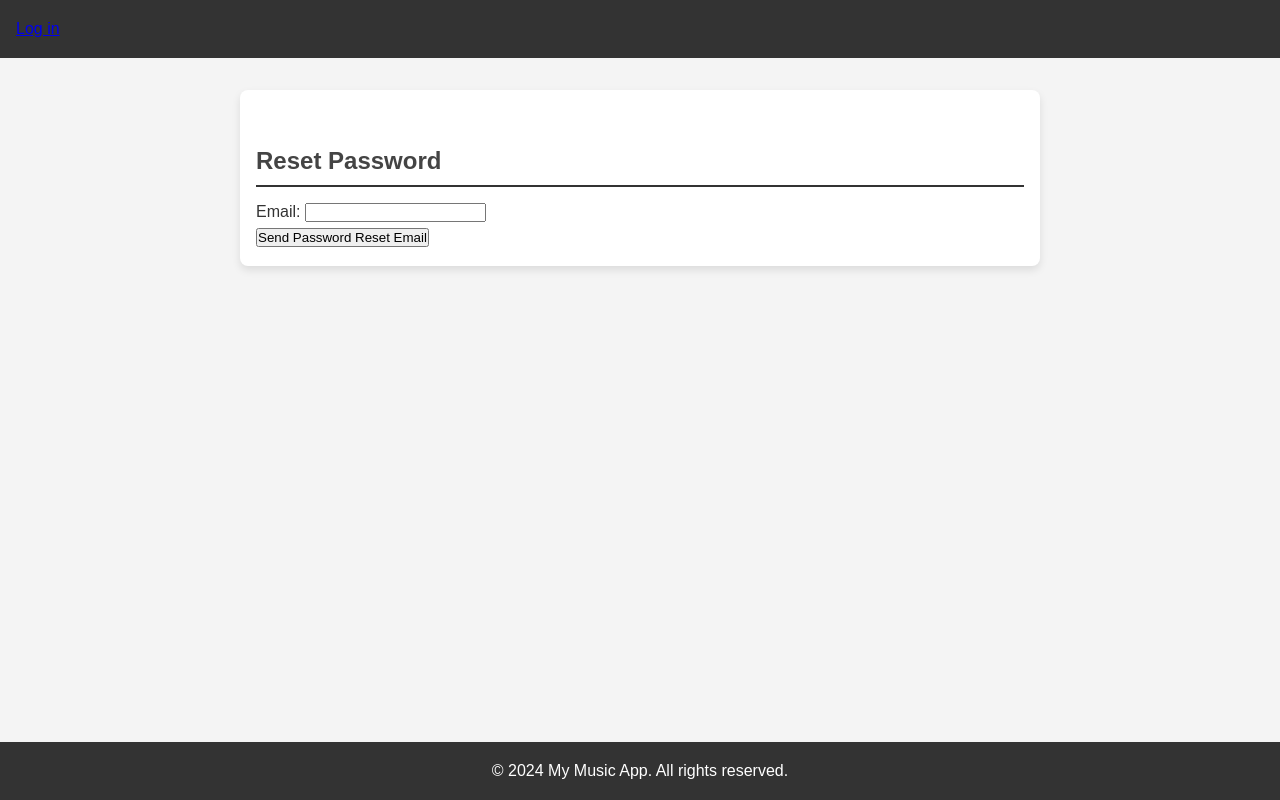
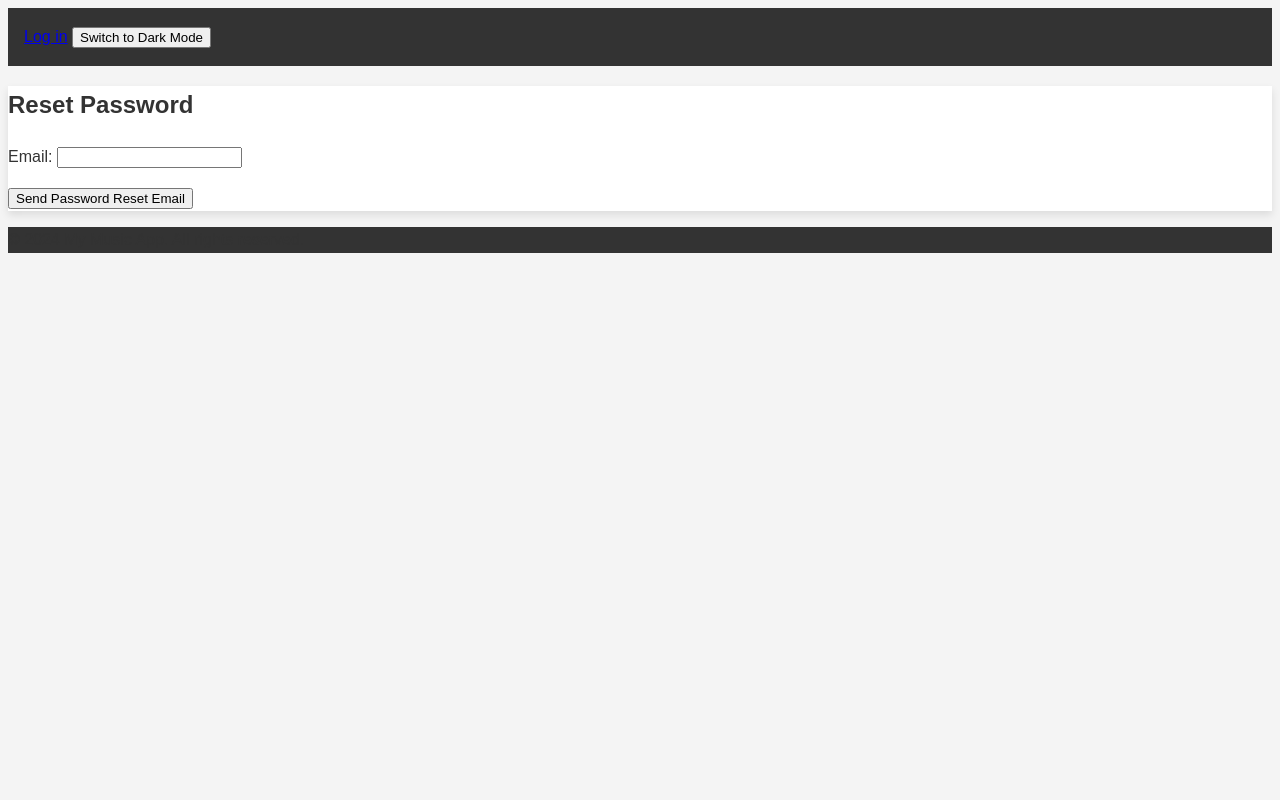
Before and after one commit to AdithyaRajesh1/SpotifyWrapper, a Django app: page /password_reset/ in a window 1280 px wide. Run offline with Django 5.2, Linux system fonts and the light colour scheme.

Commit message:
basic wrap done2

```diff
--- /dev/null
+++ b/Api/static/js/theme-toggle.js
@@ -0,0 +1,22 @@
+document.addEventListener("DOMContentLoaded", function () {
+    const themeToggle = document.getElementById("theme-toggle");
+    const currentTheme = localStorage.getItem("theme") || "light";
+
+    // Apply the saved theme and log it for debugging
+    console.log("Applying saved theme:", currentTheme);
+    document.documentElement.setAttribute("data-theme", currentTheme);
+
+    // Update the button text
+    themeToggle.textContent = currentTheme === "dark" ? "Switch to Light Mode" : "Switch to Dark Mode";
+
+    themeToggle.addEventListener("click", function () {
+        // Toggle the theme
+        const newTheme = document.documentElement.getAttribute("data-theme") === "light" ? "dark" : "light";
+        document.documentElement.setAttribute("data-theme", newTheme);
+        localStorage.setItem("theme", newTheme);
+        console.log("Switched to new theme:", newTheme);
+
+        // Update the button text
+        themeToggle.textContent = newTheme === "dark" ? "Switch to Light Mode" : "Switch to Dark Mode";
+    });
+});
--- a/Api/static/styles.css
+++ b/Api/static/styles.css
@@ -1,139 +1,59 @@
-/* Reset some default browser styles */
-* {
-    margin: 0;
-    padding: 0;
-    box-sizing: border-box;
+/* Define color variables for light and dark themes */
+:root {
+    --bg-color: #f4f4f4;
+    --text-color: #333;
+    --nav-bg-color: #333;
+    --nav-text-color: #fff;
+    --link-color: #1db954;
+    --link-hover-color: #14833b;
+    --content-bg-color: #fff;
+    --footer-bg-color: #333;
 }
 
+[data-theme="dark"] {
+    --bg-color: #121212;
+    --text-color: #f4f4f4;
+    --nav-bg-color: #222;
+    --nav-text-color: #bbb;
+    --link-color: #8bc34a;
+    --link-hover-color: #a5d6a7;
+    --content-bg-color: #333;
+    --footer-bg-color: #222;
+}
+
+/* Apply variables throughout your CSS */
 body {
     font-family: Arial, sans-serif;
     line-height: 1.6;
-    background-color: #f4f4f4;
-    color: #333;
+    background-color: var(--bg-color);
+    color: var(--text-color);
 }
 
-/* Navigation Bar */
 nav {
-    background-color: #333;
-    color: #fff;
+    background-color: var(--nav-bg-color);
+    color: var(--nav-text-color);
     padding: 1em;
 }
 
-nav ul {
-    list-style-type: none;
-    display: flex;
-    justify-content: space-around;
-}
-
-nav ul li {
-    display: inline;
-}
-
 nav ul li a {
-    color: #fff;
-    text-decoration: none;
-    font-weight: bold;
-    padding: 8px 16px;
+    color: var(--nav-text-color);
     transition: background 0.3s ease;
 }
 
 nav ul li a:hover {
-    background-color: #555;
-    border-radius: 5px;
+    background-color: var(--link-hover-color);
 }
 
-/* Main Content Area */
 .content {
-    max-width: 800px;
-    margin: 2em auto;
-    padding: 1em;
-    background-color: #fff;
+    background-color: var(--content-bg-color);
     box-shadow: 0px 4px 8px rgba(0, 0, 0, 0.1);
-    border-radius: 8px;
 }
 
 h1 {
-    text-align: center;
-    color: #333;
-    margin-bottom: 1em;
+    color: var(--text-color);
 }
 
-h2 {
-    color: #444;
-    border-bottom: 2px solid #333;
-    padding-bottom: 0.2em;
-    margin-top: 1.5em;
-    margin-bottom: 0.5em;
+footer {
+    background-color: var(--footer-bg-color);
+    color: var(--text-color);
 }
-
-ul {
-    list-style-type: none;
-    padding: 0;
-}
-
-ul li {
-    padding: 10px;
-    margin: 10px 0;
-    border: 1px solid #ddd;
-    border-radius: 5px;
-    display: flex;
-    align-items: center;
-    background-color: #fafafa;
-}
-
-ul li img {
-    border-radius: 5px;
-    margin-right: 15px;
-}
-
-ul li strong {
-    font-size: 1.1em;
-}
-
-ul li a {
-    color: #1db954;
-    text-decoration: none;
-    font-weight: bold;
-    transition: color 0.3s ease;
-}
-
-ul li a:hover {
-    color: #14833b;
-}
-
-/* Footer */
-footer {
-    text-align: center;
-    padding: 1em;
-    background-color: #333;
-    color: #fff;
-    position: fixed;
-    bottom: 0;
-    width: 100%;
-}
-
-details {
-    margin-bottom: 1em;
-    border: 1px solid #ddd;
-    padding: 0.5em;
-    border-radius: 5px;
-    background-color: #f9f9f9;
-}
-
-summary {
-    font-size: 1.2em;
-    font-weight: bold;
-    cursor: pointer;
-}
-
-summary h2 {
-    display: inline;
-}
-
-details[open] summary {
-    color: #1db954;
-}
-
-details ul {
-    margin-top: 1em;
-}
--- a/Api/templates/base.html
+++ b/Api/templates/base.html
@@ -18,6 +18,8 @@
         {% else %}
             <a href="{% url 'login' %}" class="btn btn-primary">Log in</a>
         {% endif %}
+        <!-- Dark mode toggle button -->
+        <button id="theme-toggle" class="btn btn-secondary">Toggle Dark Mode</button>
     </nav>
 
     <div class="content">
@@ -27,5 +29,8 @@
     <footer>
         <p>&copy; 2024 My Music App. All rights reserved.</p>
     </footer>
+
+    <!-- Include JS at the end of the body to ensure all HTML is loaded -->
+    <script src="{% static 'js/theme-toggle.js' %}"></script>
 </body>
 </html>
```
Also changed, not shown: db.sqlite3. Lines whose indentation alone changed are shown as unchanged.
